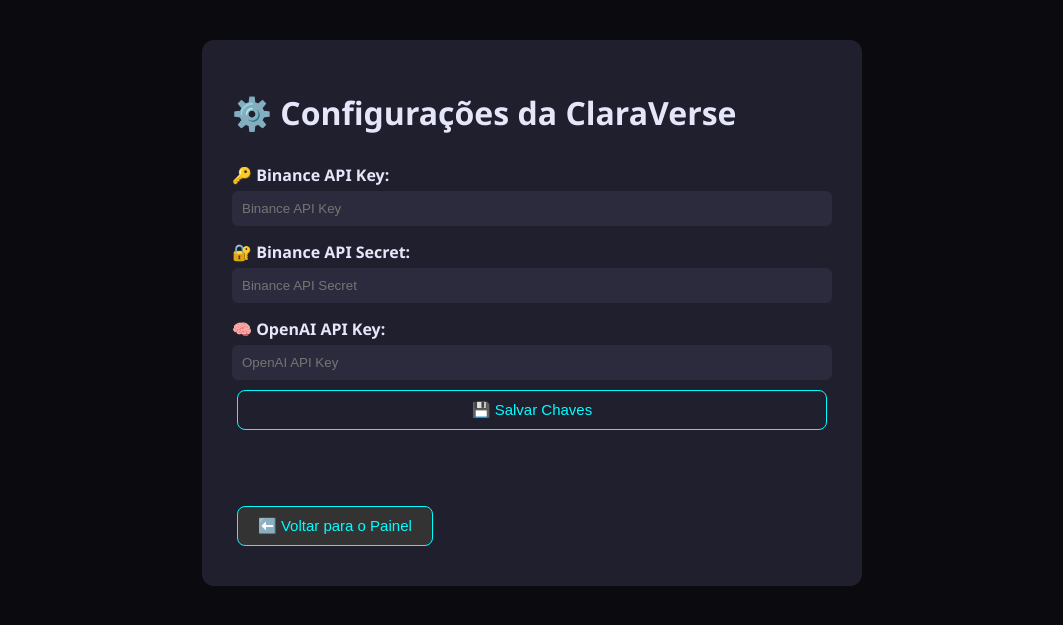
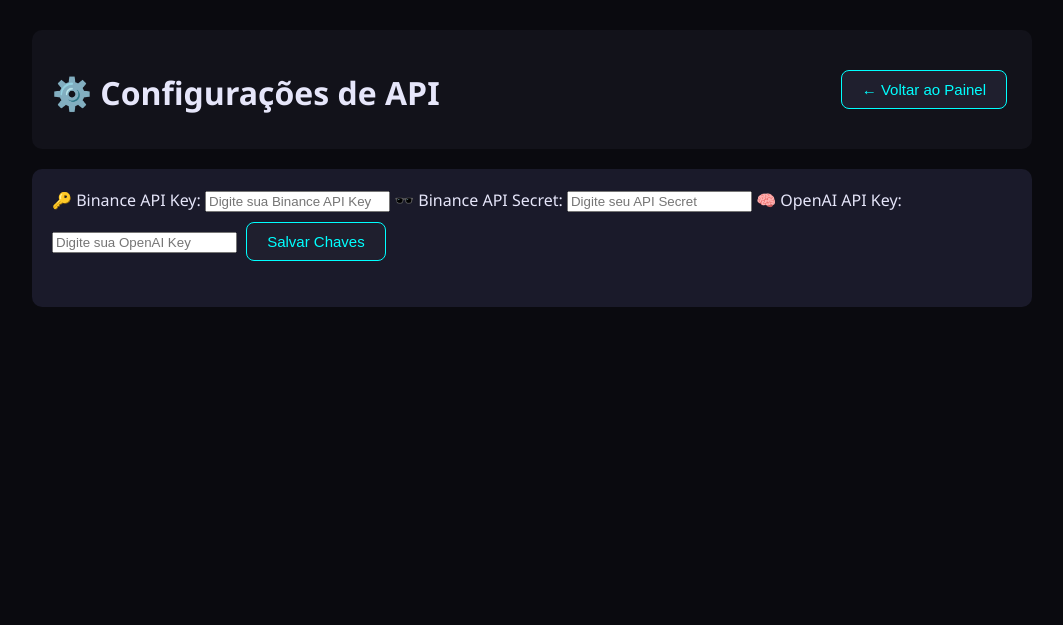
Before and after one commit to Claratrade33/Clara-verse, a Flask app: page /configurar in a window 1280 px wide. Shown: the top 625 px of the page, without its empty margins (108-1171 px from the left). Run offline with Flask 3, Linux system fonts and the light colour scheme; the visitor is signed in with stand-in values (Sample User, id 1).

Commit message:
Atualizar o configurar.html

```diff
--- a/templates/configurar.html
+++ b/templates/configurar.html
@@ -2,29 +2,32 @@
 <html lang="pt-br">
 <head>
   <meta charset="UTF-8">
-  <title>ClaraVerse | Configurar</title>
+  <title>Configurar API • ClaraVerse</title>
   <link rel="stylesheet" href="{{ url_for('static', filename='style.css') }}">
   <script src="{{ url_for('static', filename='dashboard.js') }}" defer></script>
 </head>
-<body class="configurar-body">
-  <div class="config-container">
-    <h1>⚙️ Configurações da ClaraVerse</h1>
-
-    <div class="form-config">
-      <label>🔑 Binance API Key:</label>
-      <input type="password" id="binance_api_key" value="{{ chaves['binance_api_key'] }}" placeholder="Binance API Key">
-
-      <label>🔐 Binance API Secret:</label>
-      <input type="password" id="binance_api_secret" value="{{ chaves['binance_api_secret'] }}" placeholder="Binance API Secret">
-
-      <label>🧠 OpenAI API Key:</label>
-      <input type="password" id="openai_api_key" value="{{ chaves['openai_api_key'] }}" placeholder="OpenAI API Key">
-
-      <button onclick="salvarChaves()">💾 Salvar Chaves</button>
-      <p class="mensagem-status" id="mensagemStatus"></p>
+<body class="painel-body">
+  <div class="painel-container">
+    <div class="painel-header">
+      <h1>⚙️ Configurações de API</h1>
+      <button class="btn-sair" onclick="window.location.href='/painel'">← Voltar ao Painel</button>
     </div>
 
-    <button class="btn-voltar" onclick="window.location.href='/painel'">⬅️ Voltar para o Painel</button>
+    <div class="painel-conteudo">
+      <div class="secao-configuracoes">
+        <label for="binance_api_key">🔑 Binance API Key:</label>
+        <input type="text" id="binance_api_key" placeholder="Digite sua Binance API Key" value="{{ chaves['binance_api_key'] }}">
+
+        <label for="binance_api_secret">🕶️ Binance API Secret:</label>
+        <input type="password" id="binance_api_secret" placeholder="Digite seu API Secret" value="{{ chaves['binance_api_secret'] }}">
+
+        <label for="openai_api_key">🧠 OpenAI API Key:</label>
+        <input type="password" id="openai_api_key" placeholder="Digite sua OpenAI Key" value="{{ chaves['openai_api_key'] }}">
+
+        <button onclick="salvarChaves()">Salvar Chaves</button>
+        <p id="status-chaves" class="status-sucesso"></p>
+      </div>
+    </div>
   </div>
 </body>
 </html>
```
